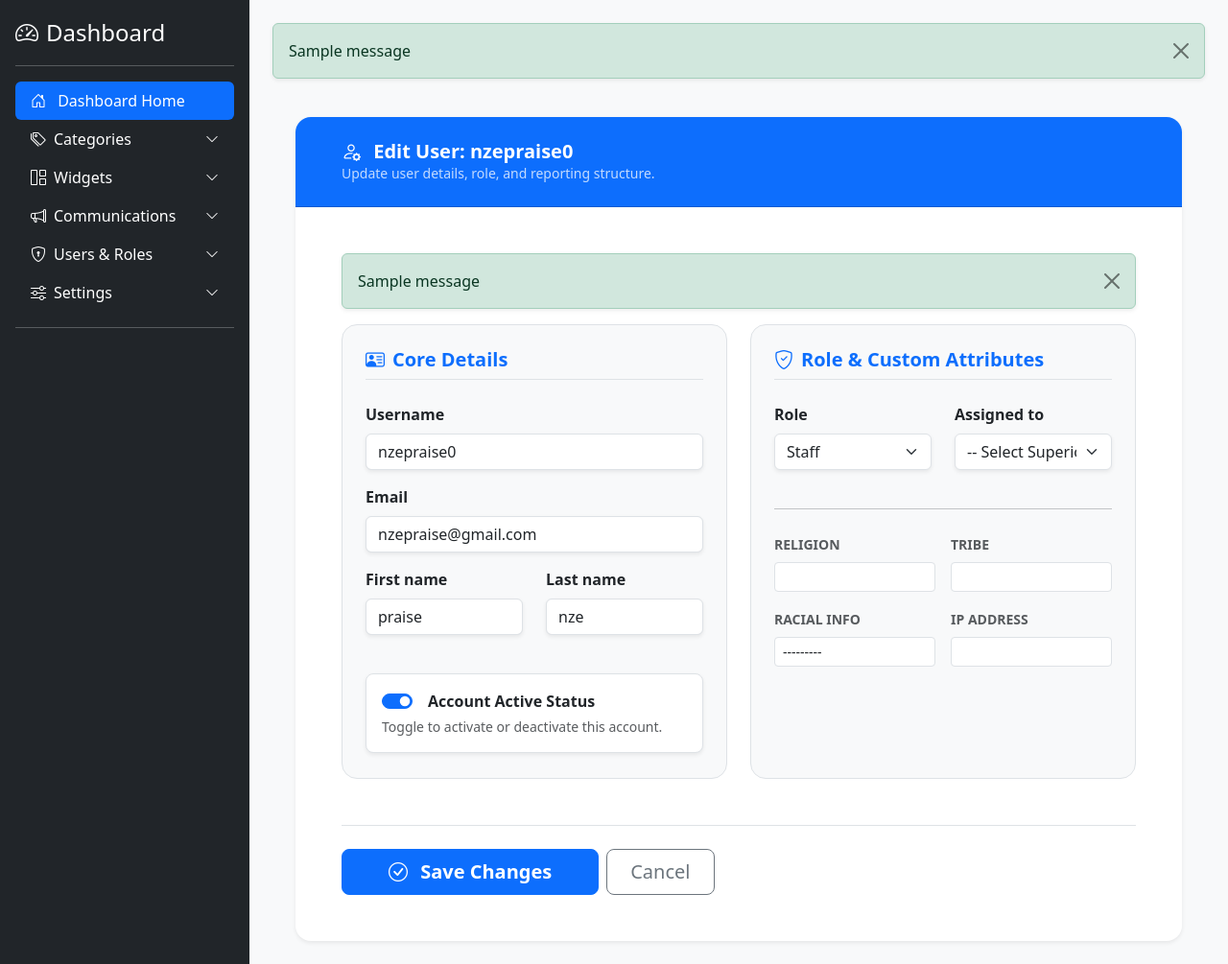
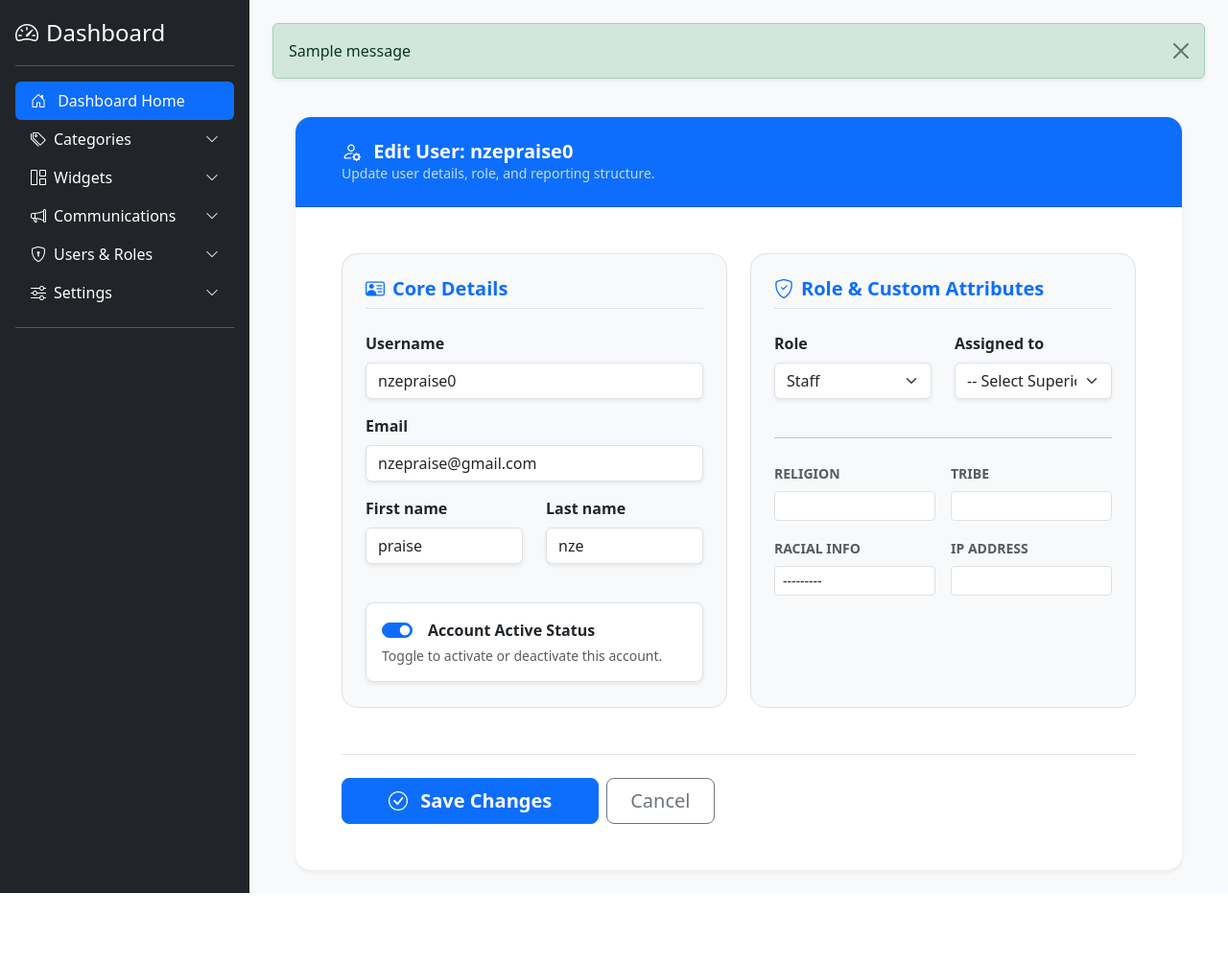
Before and after one commit to belldivine070/CMS, a Django app: page /bg-admin/users/edit/349cd7ac-8cd5-4551-b3f4-ad56e05a4cc6/ in a window 1280 px wide. Shown: the part 56-1061 px from the top of the page at 96% size. After the commit the page ends 987 px from the top, so only its background shows below. Run offline with Django 5.2, Linux system fonts and the light colour scheme; a user stored in the database is signed in; data comes from the database, SQL or seed files in the repository; tables that the repository leaves empty hold one stand-in row (values such as "Sample post"); one stand-in notice (Sample message) is shown; parts of the project's set-up code (start-up, migrations or seed data) failed here and were passed over; some libraries are stand-ins or nearby versions.

Commit message:
Update edit_user_form.html

```diff
--- a/users/templates/users/edit_user_form.html
+++ b/users/templates/users/edit_user_form.html
@@ -8,20 +8,12 @@
     <div class="card shadow-sm border-0 rounded-4 overflow-hidden">
         <div class="card-header bg-primary text-white py-3 py-md-4 px-3 px-md-5">
             <h4 class="m-0 fw-bold fs-5 fs-md-4">
-                <i class="bi bi-person-gear me-2"></i> Edit User: {{ customuser.username }}
+                <i class="bi bi-person-gear me-2"></i> Edit User: {{ object.username }}
             </h4>
             <p class="small mb-0 opacity-75">Update user details, role, and reporting structure.</p>
         </div>
 
         <div class="card-body p-3 p-md-5">
-            {% if messages %}
-                {% for message in messages %}
-                    <div class="alert alert-{{ message.tags }} alert-dismissible fade show shadow-sm" role="alert">
-                        {{ message }}
-                        <button type="button" class="btn-close" data-bs-dismiss="alert" aria-label="Close"></button>
-                    </div>
-                {% endfor %}
-            {% endif %}
 
             <form method="post" class="needs-validation">
                 {% csrf_token %}
@@ -116,7 +108,7 @@
                     <button type="submit" class="btn btn-primary btn-lg px-md-5 fw-bold order-1 order-md-1">
                         <i class="bi bi-check-circle me-2"></i> Save Changes
                     </button>
-                    <a href="{% url 'manage_users' %}" class="btn btn-outline-secondary btn-lg px-md-4 order-2 order-md-2">
+                    <a href="{% url 'users:manage_users' %}" class="btn btn-outline-secondary btn-lg px-md-4 order-2 order-md-2">
                         Cancel
                     </a>
                 </div>
```
